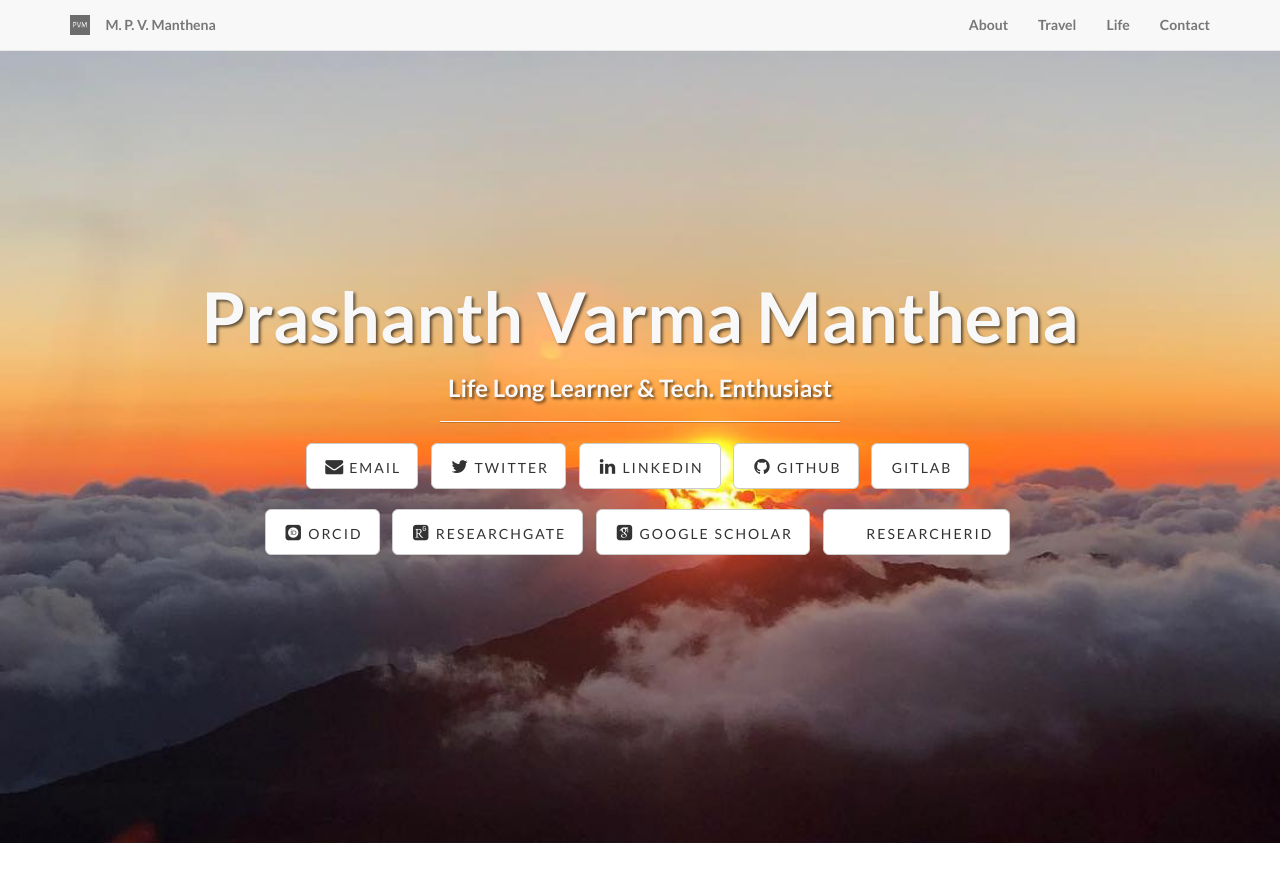
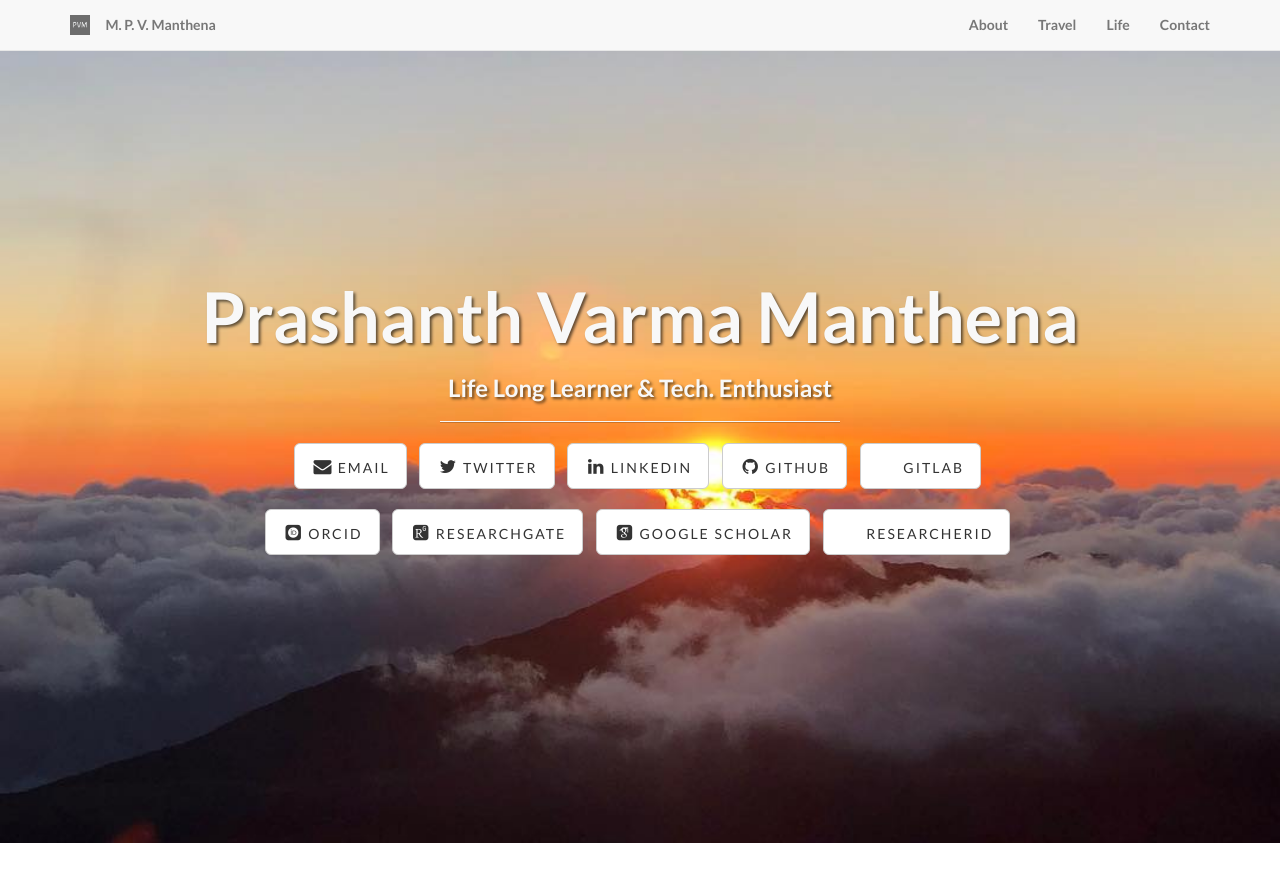
Before and after one commit to prashanthvarma/prashanthvarma.github.io, a Jekyll site: the page built from index.html, in a window 1280 px wide and 900 px high. Shown: the top 882 px of the window. Built offline with Jekyll 4.4.1, drawn with Linux system fonts in a browser that asks for light colours; some web fonts are replaced.

Commit message:
Updating Gitlab button

```diff
--- a/_includes/header.html
+++ b/_includes/header.html
@@ -60,7 +60,7 @@
                                 <a href="https://github.com/prashanthvarma" class="btn btn-default btn-lg"><i class="fa fa-github fa-fw"></i> <span class="network-name">Github</span></a>
                             </li>
                             <li>
-                                <a href="https://gitlab.com/prashanthmanthena" class="btn btn-default btn-lg"><i class="fa fa-gitlab" style="color:red"></i> <span class="network-name">Gitlab</span></a>
+                                <a href="https://gitlab.com/prashanthmanthena" class="btn btn-default btn-lg"><i class="fa fa-gitlab fa-fw"></i> <span class="network-name">Gitlab</span></a>
                             </li>
 			                <br>
 			                <br>
```
